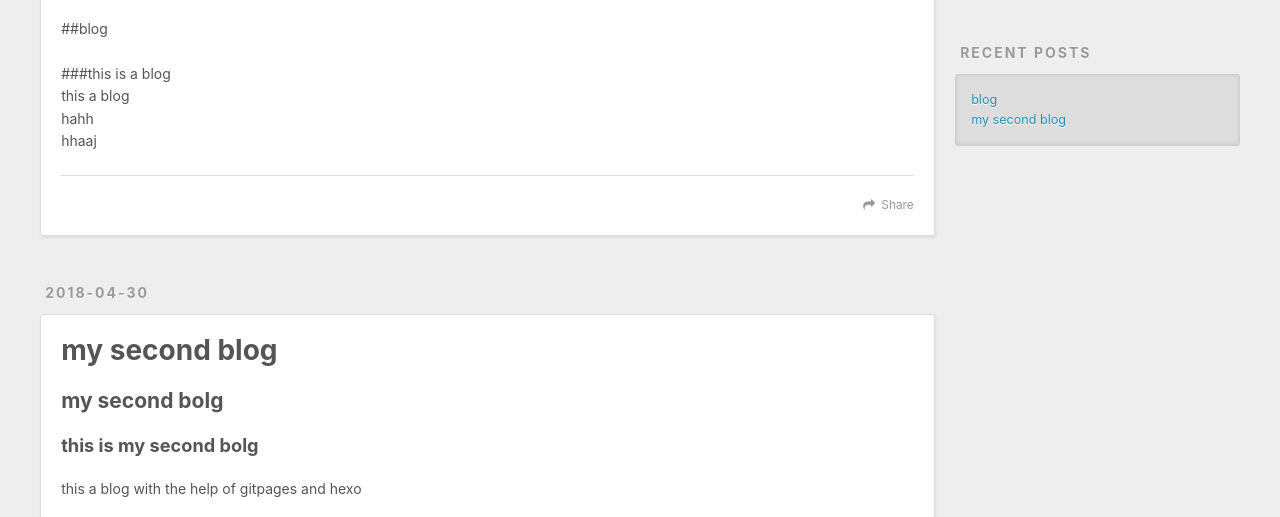
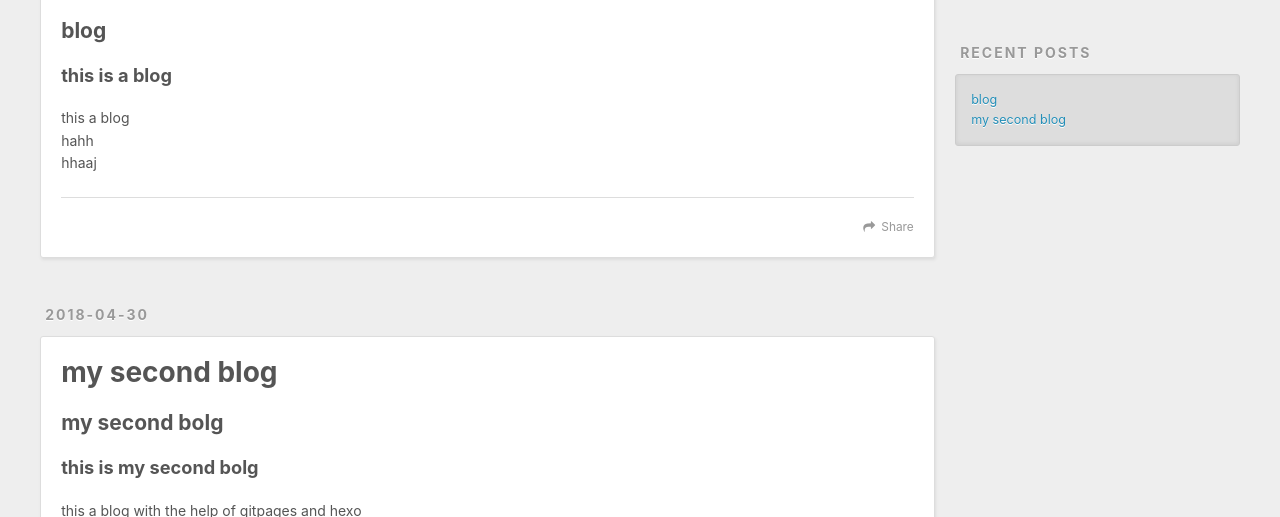
Before and after one commit to ponchien/ponchien.github.io, a plain HTML site: page index.html in a window 1280 px wide. Shown: the part 435-952 px from the top of the page. Drawn offline with nearby package versions, Linux system fonts and the light colour scheme.

Commit message:
Site updated: 2018-04-30 10:41:07

```diff
--- a/index.html
+++ b/index.html
@@ -84,8 +84,7 @@
 
     <div class="article-entry" itemprop="articleBody">
 
-        <p>##blog</p>
-<p>###this is a blog<br>this a blog<br>hahh<br>hhaaj</p>
+        <h2 id="blog"><a href="#blog" class="headerlink" title="blog"></a>blog</h2><h3 id="this-is-a-blog"><a href="#this-is-a-blog" class="headerlink" title="this is a blog"></a>this is a blog</h3><p>this a blog<br>hahh<br>hhaaj</p>
 
 
     </div>
@@ -122,7 +121,7 @@
 
     <div class="article-entry" itemprop="articleBody">
 
-        <h2 id="my-second-bolg"><a href="#my-second-bolg" class="headerlink" title="my second bolg"></a>my second bolg</h2><h3 id="this-is-my-second-bolg"><a href="#this-is-my-second-bolg" class="headerlink" title="this is my second bolg"></a>this is my second bolg</h3><p>this a blog with the help of gitpages and hexo</p>
+        <h2 id="my-second-bolg"><a href="#my-second-bolg" class="headerlink" title="my second bolg"></a>my second bolg</h2><h3 id="this-is-my-second-bolg"><a href="#this-is-my-second-bolg" class="headerlink" title="this is my second bolg"></a>this is my second bolg</h3><p>this a blog with the help of gitpages and hexo<br>haaah<br>hahah </p>
 
 
     </div>
```
Also changed, not shown: 2018/04/30/blog/index.html (+5 -6 lines), 2018/04/30/my-second-blog/index.html (+5 -5 lines).
